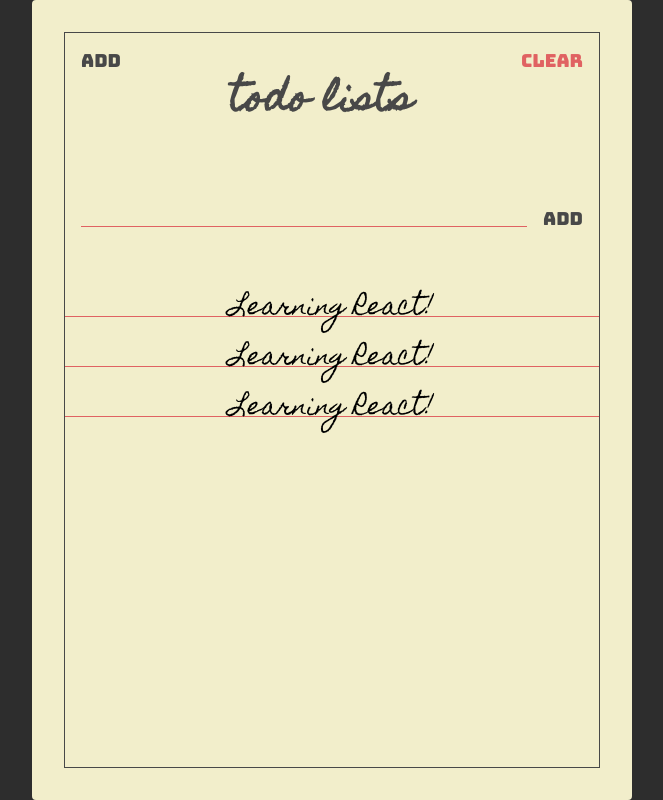
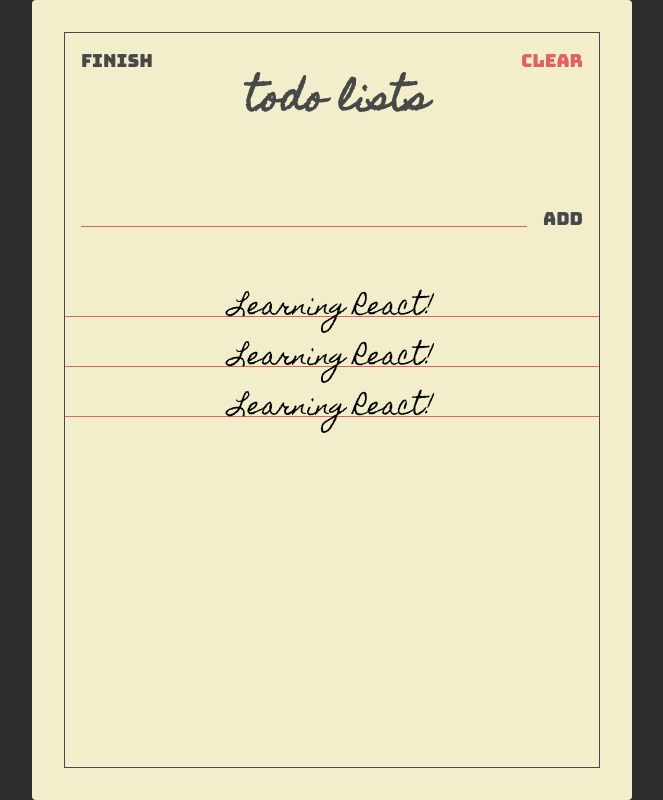
Before and after one commit to imamfh24/react-todolist, a React (Create React App) app: page / in a window 1280 px wide. Both pictures are taken after a click on the button "Add". Shown: the whole page, without its empty margins (308-971 px from the left). Built offline with nearby package versions, Linux system fonts and the light colour scheme.

Commit message:
conditional rendering

```diff
--- a/src/component/Header.jsx
+++ b/src/component/Header.jsx
@@ -1,10 +1,10 @@
 import React from 'react';
 import PropTypes from 'prop-types'
 
-const Header = ({showAddToggle}) => {
+const Header = ({showAddToggle, showAdd}) => {
     return (
             <section className="header">
-                <button className="header-btn main-black-color" onClick={showAddToggle}>Add</button>
+                <button className="header-btn main-black-color" onClick={showAddToggle}>{showAdd ? 'Finish' : 'Add'}</button>
                 <h1 className="header-title">Todo Lists</h1>
                 <button className="header-btn main-red-color">Clear</button>
             </section>
@@ -12,7 +12,8 @@
 }
 
 Header.propTypes = {
-    showAddToggle: PropTypes.func.isRequired
+    showAddToggle: PropTypes.func.isRequired,
+    showAdd: PropTypes.bool.isRequired
 }
 
 export default Header;
--- a/src/component/TodoForm.jsx
+++ b/src/component/TodoForm.jsx
@@ -14,8 +14,13 @@
         return;
     }
 
+    if(value.length > 30){
+        alert('Please create a shorter Todo text!')
+        setValue("");
+        return;
+    }
+
     addTodo(value)
-
     setValue("");
 };
 
--- a/src/pages/TodoList.jsx
+++ b/src/pages/TodoList.jsx
@@ -27,7 +27,7 @@
 
   return (
     <Paper>
-      <Header showAddToggle={showAddToggle}/>
+      <Header showAddToggle={showAddToggle} showAdd={showAdd}/>
       <TodoForm addTodo={addTodo} showAdd={showAdd}/>
       <Todos todos={todos}/>
     </Paper>
```
